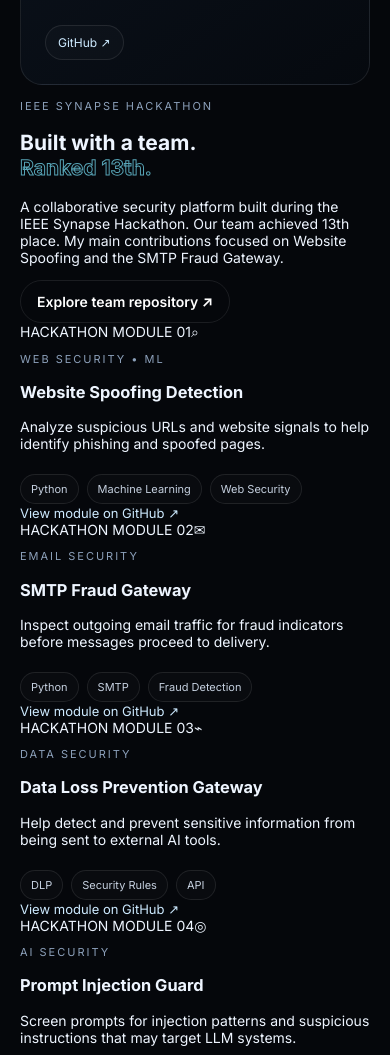
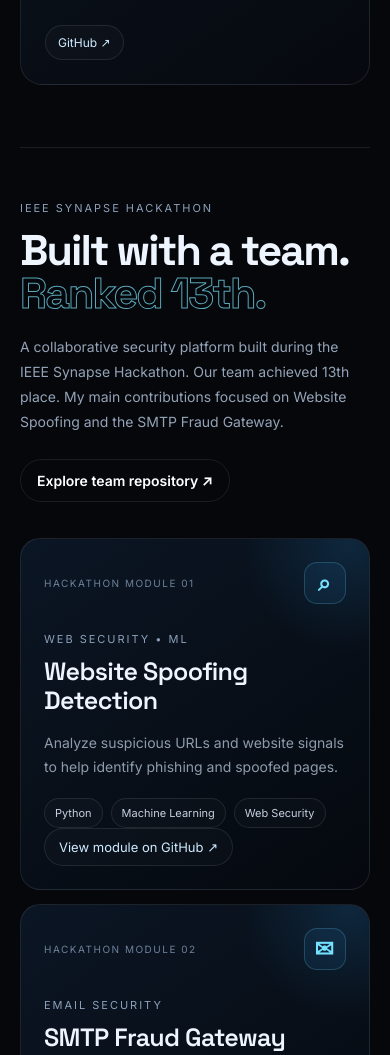
Before and after one commit to mitanshu007/Mitanshu-Shah, a website: page index.html in a window 390 px wide. Shown: the part 5072-6127 px from the top of the page. Drawn offline with Linux system fonts and the light colour scheme.

Commit message:
Style IEEE Synapse Hackathon project showcase responsively

```diff
--- a/style.css
+++ b/style.css
@@ -186,3 +186,25 @@ body{min-width:320px}
 
 .project-actions{display:flex;align-items:center;gap:10px;margin-top:28px;flex-wrap:wrap}.project-actions .project-link{margin-top:0;display:inline-flex;align-items:center;padding:10px 14px;border:1px solid var(--line);border-radius:999px;background:rgba(255,255,255,.02)}.project-actions .project-link:hover{border-color:rgba(123,231,255,.3);color:#fff}.project-actions .live-link{background:rgba(49,168,255,.09);border-color:rgba(123,231,255,.2)}
 @media(max-width:599px){.project-actions{gap:8px}.project-actions .project-link{padding:9px 12px;font-size:12px}}
+
+/* IEEE Synapse Hackathon showcase */
+.hackathon-head{display:flex;align-items:flex-end;justify-content:space-between;gap:36px;margin:100px 0 30px;padding-top:60px;border-top:1px solid var(--line)}
+.hackathon-head>div{max-width:760px}
+.hackathon-head h2{font:700 clamp(42px,5vw,64px)/1 "Space Grotesk";letter-spacing:-.045em;margin:15px 0 18px}
+.hackathon-head h2 span{color:transparent;-webkit-text-stroke:1px rgba(123,231,255,.72)}
+.hackathon-intro{color:#95a3b7;line-height:1.8;font-size:16px;max-width:720px;margin:0}
+.hackathon-head .button{white-space:nowrap;flex-shrink:0;margin-bottom:6px}
+.hackathon-grid{display:grid;grid-template-columns:repeat(2,minmax(0,1fr));gap:18px}
+.hackathon-card{position:relative;min-width:0;min-height:310px;padding:28px;border:1px solid var(--line);border-radius:24px;background:linear-gradient(145deg,rgba(12,24,39,.9),rgba(5,9,15,.96));display:flex;flex-direction:column;align-items:flex-start;overflow:hidden;transition:transform .3s,border-color .3s,box-shadow .3s}
+.hackathon-card:before{content:"";position:absolute;right:-90px;top:-105px;width:220px;height:220px;border-radius:50%;background:radial-gradient(circle,rgba(49,168,255,.15),transparent 70%);pointer-events:none}
+.hackathon-card:hover{border-color:rgba(123,231,255,.3);box-shadow:0 18px 60px rgba(0,0,0,.24)}
+.hackathon-card-top{width:100%;display:flex;align-items:center;justify-content:space-between;gap:15px;color:#6e819a;font-size:10px;letter-spacing:.15em}
+.hackathon-icon{width:42px;height:42px;border-radius:13px;display:grid;place-items:center;border:1px solid rgba(123,231,255,.2);background:rgba(49,168,255,.08);color:var(--cyan);font:700 23px "Space Grotesk"}
+.hackathon-card .project-kicker{margin-top:28px}
+.hackathon-card h3{font:600 clamp(23px,2.3vw,30px)/1.15 "Space Grotesk";letter-spacing:-.025em;margin:0 0 8px;position:relative}
+.hackathon-card>p:not(.project-kicker){color:#8e9bad;line-height:1.7;font-size:14px;max-width:560px;margin:8px 0 0}
+.hackathon-card .project-tags{margin-top:20px}
+.hackathon-card .project-link{display:inline-flex;align-items:center;padding:10px 14px;border:1px solid var(--line);border-radius:999px;background:rgba(255,255,255,.02);margin-top:auto}
+.hackathon-card .project-link:hover{border-color:rgba(123,231,255,.3);color:#fff}
+@media(max-width:850px){.hackathon-head{align-items:flex-start;flex-direction:column;margin-top:75px;gap:25px}.hackathon-grid{grid-template-columns:1fr 1fr}.hackathon-card{padding:24px;min-height:330px}}
+@media(max-width:599px){.hackathon-head{margin-top:62px;padding-top:42px}.hackathon-head h2{font-size:clamp(39px,11vw,54px)}.hackathon-intro{font-size:14px}.hackathon-grid{grid-template-columns:1fr;gap:14px}.hackathon-card{min-height:290px;padding:23px;border-radius:20px}.hackathon-card h3{font-size:25px}.hackathon-head .button{white-space:normal}}
```
